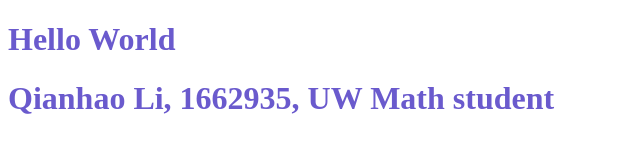
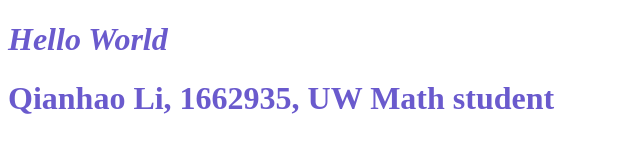
Before and after one commit to qianhl3/qianhl3.github.io, a plain HTML site: page index.html in a window 1280 px wide. Shown: the full height of the page, 0-640 px from the left. Drawn offline with Linux system fonts and the light colour scheme.

Commit message:
Update index.html

```diff
--- a/index.html
+++ b/index.html
@@ -4,7 +4,7 @@
 		<title>Hello World</title>
 	</head>
 	<body>
-		<h1 style="color:slateblue;" i>Hello World</h1>
+		<h1 style="color:slateblue;"><i>Hello World</i></h1>
 		<h1 style="color:slateblue;">Qianhao Li, 1662935, UW Math student</h1>
 	</body>
 </html>
```
